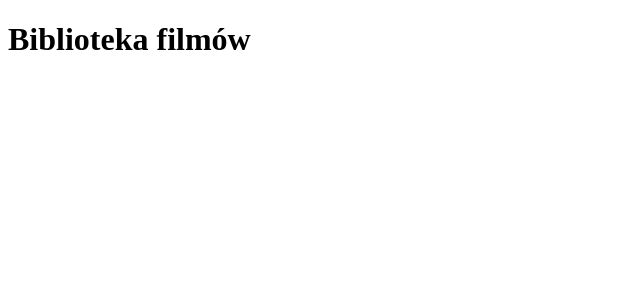
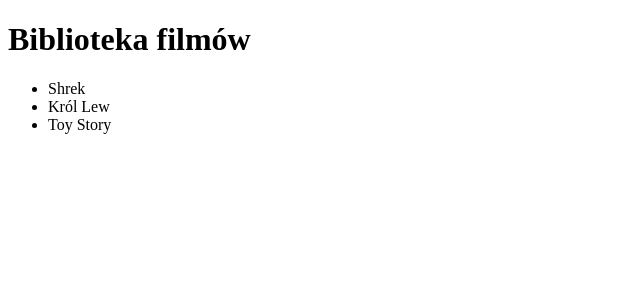
Before and after one commit to ReimaginedPixel/ReactProjectZadanieTemp, a React (Vite) app: page / in a window 1280 px wide. Shown: the top 300 px of the page, without its empty margins (0-640 px from the left). Built offline with nearby package versions, Linux system fonts and the light colour scheme.

Commit message:
Punkt 4: wyświetlanie filmów przez map() z key

```diff
--- a/src/MovieList.jsx
+++ b/src/MovieList.jsx
@@ -1,5 +1,11 @@
 function MovieList({ movies }) {
-  return <ul></ul>
+  return (
+    <ul>
+      {movies.map((movie, index) => (
+        <li key={index}>{movie}</li>
+      ))}
+    </ul>
+  )
 }
 
 export default MovieList
```
